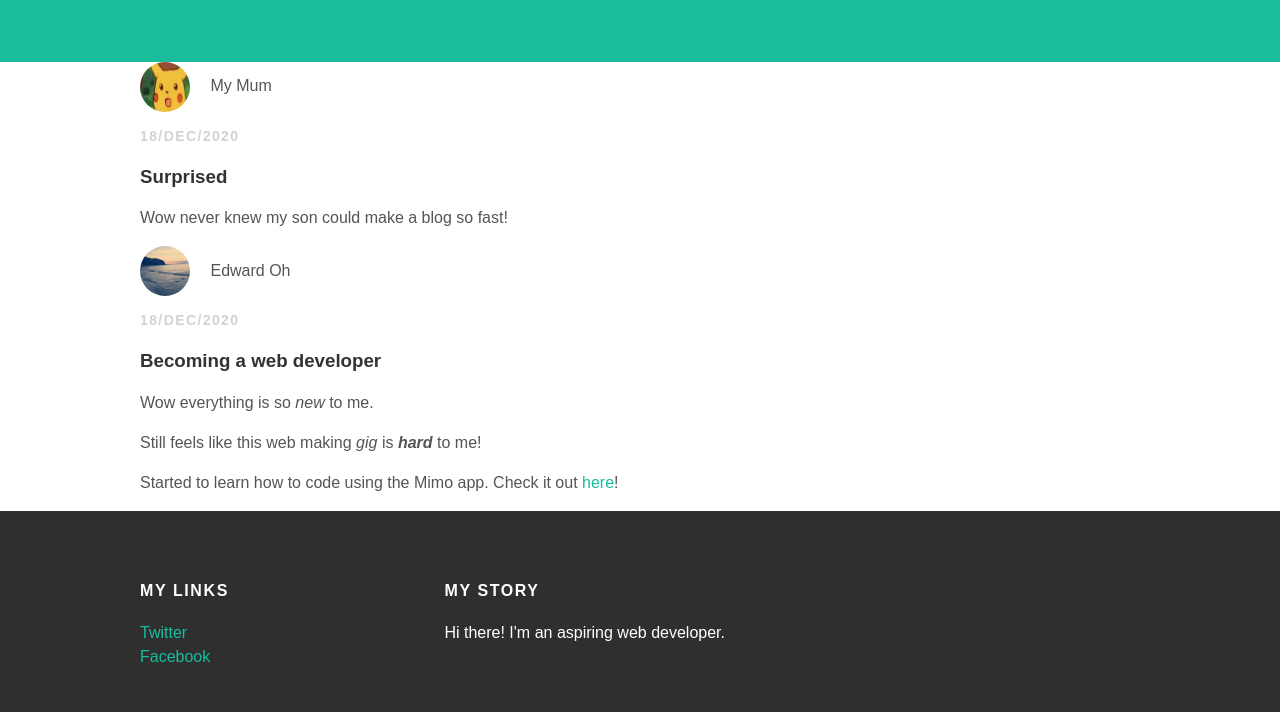
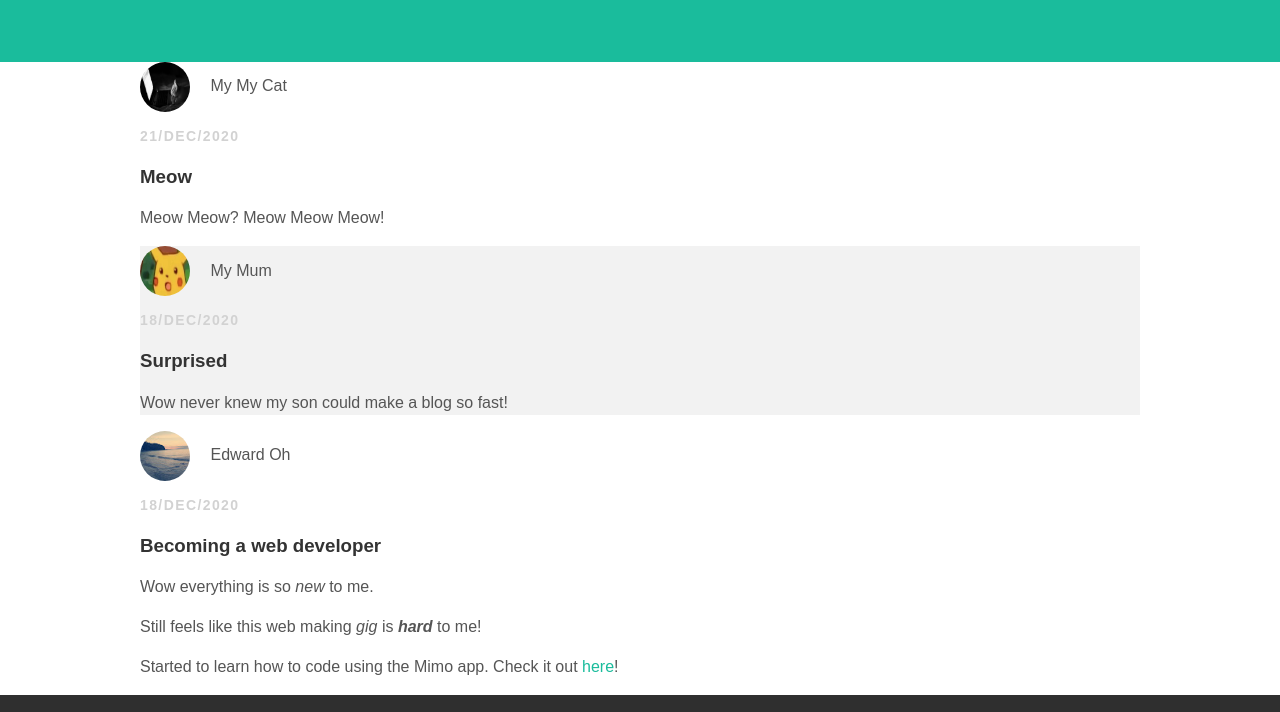
Before and after one commit to Tacticalcacti/Tacticalcacti.github.io, a plain HTML site: page index.html in a window 1280 px wide. Shown: the part 88-800 px from the top of the page. Drawn offline with Linux system fonts and the light colour scheme; a web font is replaced by a local one.

Commit message:
Update index.html

```diff
--- a/index.html
+++ b/index.html
@@ -16,6 +16,17 @@
     </div>
     <div id="content">
       <div class="container">
+         <div class="post-container">
+          <div class="post-author">
+            <img src="me.png">
+            <span>My My Cat</span>
+          </div>
+          <p class="post-date">21/Dec/2020</p>
+          <h3 class="post-title">Meow</h3>
+          <div class="post-content">
+            <p>Meow Meow? Meow Meow Meow!</p>
+          </div>
+        </div>
         <div class="post-container">
           <div class="post-author">
             <img src="mum.jpg">
@@ -26,7 +37,7 @@
           <div class="post-content">
             <p>Wow never knew my son could make a blog so fast!</p>
           </div>
-        </div>
+        </div><!--post-container section ends here -->
       </div>
       <div class="container">
         <div class="post-container">
```
